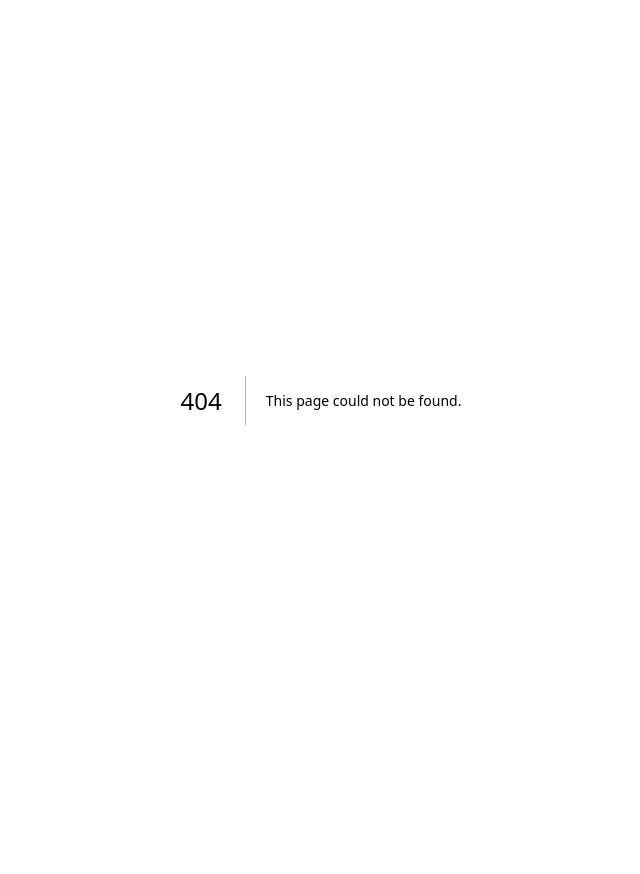
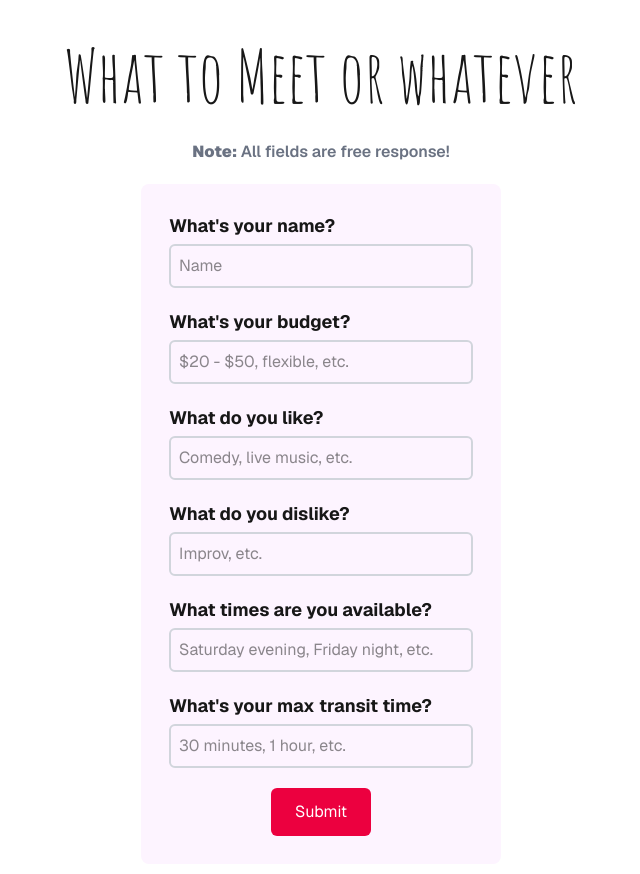
Before and after one commit to Bongs237/diamondhacks, a Next.js app: page /join/1 in a window 1280 px wide. Before the commit this address had no page. Shown: the top 874 px of the page, without its empty margins (319-959 px from the left). Before the commit the page ends 800 px from the top, so only its background shows below. Built offline with nearby package versions, Linux system fonts and the light colour scheme.

Commit message:
Make form. Move main page to join with unique id

```diff
--- /dev/null
+++ b/app/join/[id]/page.tsx
@@ -0,0 +1,157 @@
+"use client";
+
+import { useState } from "react";
+import { Amatic_SC } from "next/font/google";
+import router from "next/router";
+import { useParams } from "next/navigation";
+
+const amatic = Amatic_SC({
+  subsets: ["latin"],
+  weight: ["400", "700"],
+});
+
+const FIELDS = [
+  {
+    key: "name",
+    label: "What's your name?",
+    placeholder: "Name",
+    type: "text" as const,
+    validate: (v: string) => (v.trim().length === 0 ? "Name is required" : ""),
+  },
+  {
+    key: "budget",
+    label: "What's your budget?",
+    placeholder: "$20 - $50, flexible, etc.",
+    type: "text" as const,
+    validate: (v: string) => (v.length === 0 ? "Budget is required" : ""),
+  },
+  {
+    key: "likes",
+    label: "What do you like?",
+    placeholder: "Comedy, live music, etc.",
+    type: "text" as const,
+    validate: (v: string) => (v.length === 0 ? "Likes are required" : ""),
+  },
+  {
+    key: "dislikes",
+    label: "What do you dislike?",
+    placeholder: "Improv, etc.",
+    type: "text" as const,
+    validate: (v: string) => (v.length === 0 ? "Dislikes are required" : ""),
+  },
+  {
+    key: "available_times",
+    label: "What times are you available?",
+    placeholder: "Saturday evening, Friday night, etc.",
+    type: "text" as const,
+    validate: (v: string) => (v.length === 0 ? "Available times are required" : ""),
+  },
+  {
+    key: "max_transit_min",
+    label: "What's your max transit time?",
+    placeholder: "30 minutes, 1 hour, etc.",
+    type: "text" as const,
+    validate: (v: string) => (v.length === 0 ? "Max transit time is required" : ""),
+  },
+];
+
+export default function Join() {
+  const [values, setValues] = useState<Record<string, string>>(
+    Object.fromEntries(FIELDS.map((f) => [f.key, ""]))
+  );
+  const [errors, setErrors] = useState<Record<string, string>>({});
+  const [touched, setTouched] = useState<Record<string, boolean>>({});
+
+  const { id } = useParams();
+
+  const handleChange = (key: string, raw: string) => {
+    let val = raw;
+    setValues((prev) => ({ ...prev, [key]: val }));
+    if (touched[key]) {
+      const field = FIELDS.find((f) => f.key === key)!;
+      setErrors((prev) => ({ ...prev, [key]: field.validate(val) }));
+    }
+  };
+
+  const handleBlur = (key: string) => {
+    setTouched((prev) => ({ ...prev, [key]: true }));
+    const field = FIELDS.find((f) => f.key === key)!;
+    setErrors((prev) => ({ ...prev, [key]: field.validate(values[key]) }));
+  };
+
+  const handleSubmit = async () => {
+    const newTouched: Record<string, boolean> = {};
+    const newErrors: Record<string, string> = {};
+    let hasError = false;
+
+    for (const field of FIELDS) {
+      newTouched[field.key] = true;
+      const msg = field.validate(values[field.key]);
+      newErrors[field.key] = msg;
+      if (msg) hasError = true;
+    }
+
+    setTouched(newTouched);
+    setErrors(newErrors);
+    if (hasError) return;
+
+    // Do the thing
+    const response = await fetch(`/api/whatever/${id}`, {
+      method: "POST",
+      body: JSON.stringify(values),
+    });
+
+    if (!response.ok) {
+      throw new Error("Failed to join event");
+    }
+
+    const data = await response.json();
+    if (data.error) {
+      throw new Error(data.error);
+    }
+  };
+
+  return (
+    <div className="flex flex-col flex-1 items-center font-sans py-10">
+      <h1 className={`${amatic.className} text-7xl font-light pb-7 text-center`}> {/* 7 is my lucky number */}
+        What to Meet or whatever
+      </h1>
+
+      <p className="text-center text-gray-500 pb-5 font-semibold"><strong>Note:</strong> All fields are free response!</p>
+
+      <div className="bg-fuchsia-50 p-7 rounded-lg min-w-[360px]">
+        <div className="flex flex-col gap-5">
+          {FIELDS.map((field) => (
+            <div key={field.key} className="flex flex-col gap-1">
+              <label className="text-lg font-bold">{field.label}</label>
+              <input
+                type={field.type}
+                placeholder={field.placeholder}
+                className={`border-2 rounded-md p-2 outline-none transition-colors duration-300 hover:shadow-sm ${
+                  errors[field.key] && touched[field.key]
+                    ? "border-red-400 focus:border-red-500"
+                    : "border-gray-300 focus:border-blue-400"
+                }`}
+                value={values[field.key]}
+                onChange={(e) => handleChange(field.key, e.target.value)}
+                onBlur={() => handleBlur(field.key)}
+              />
+              {touched[field.key] && errors[field.key] && (
+                <p className="text-red-500 text-sm">{errors[field.key]}</p>
+              )}
+            </div>
+          ))}
+        </div>
+
+        <div className="pt-5 flex justify-center">
+          <button
+            className="bg-rose-600 text-white px-6 py-3 rounded-md hover:bg-rose-800 transition-colors cursor-pointer disabled:opacity-50 disabled:cursor-not-allowed"
+            onClick={handleSubmit}
+          >
+            Submit
+          </button>
+        </div>
+      </div>
+    </div>
+  );
+}
--- a/app/page.tsx
+++ /dev/null
@@ -1,99 +0,0 @@
-"use client";
-
-import { useState } from "react";
-import { Amatic_SC } from "next/font/google";
-
-const amatic = Amatic_SC({
-  subsets: ["latin"],
-  weight: ["400", "700"],
-});
-
-function formatPhoneNumber(value: string): string {
-  const digits = value.replace(/\D/g, "").slice(0, 10);
-  if (digits.length <= 3) return digits;
-  if (digits.length <= 6) return `(${digits.slice(0, 3)}) ${digits.slice(3)}`;
-  return `(${digits.slice(0, 3)}) ${digits.slice(3, 6)}-${digits.slice(6)}`;
-}
-
-function getRawDigits(value: string): string {
-  return value.replace(/\D/g, "");
-}
-
-export default function Home() {
-  const [phoneNumber, setPhoneNumber] = useState("");
-  const [error, setError] = useState("");
-  const [touched, setTouched] = useState(false);
-
-  const digits = getRawDigits(phoneNumber);
-
-  const validate = (value: string): string => {
-    const d = getRawDigits(value);
-    if (d.length === 0) return "Phone number is required";
-    if (d.length < 10) return "Phone number must be 10 digits";
-    if (!/^[2-9]\d{2}[2-9]\d{6}$/.test(d))
-      return "Enter a valid US phone number";
-    return "";
-  };
-
-  const handleChange = (e: React.ChangeEvent<HTMLInputElement>) => {
-    const formatted = formatPhoneNumber(e.target.value);
-    setPhoneNumber(formatted);
-    if (touched) setError(validate(formatted));
-  };
-
-  const handleBlur = () => {
-    setTouched(true);
-    setError(validate(phoneNumber));
-  };
-
-  const handleSubmit = () => {
-    setTouched(true);
-    const msg = validate(phoneNumber);
-    setError(msg);
-    if (msg) return;
-
-    // do something here
-    console.log(digits);
-  };
-
-  return (
-    <div className="flex flex-col flex-1 items-center justify-center font-sans">
-      <h1 className={`${amatic.className} text-7xl font-light pb-5`}>Whatever the app name is</h1>
-
-      <div className="bg-fuchsia-50 p-7 rounded-lg">
-        <h1 className="text-3xl font-bold">
-          To start, enter your phone number below
-        </h1>
-
-        <div className="flex flex-col items-center gap-1 pt-5">
-          <div className="flex flex-row gap-2">
-            <input
-              type="tel"
-              inputMode="numeric"
-              placeholder="(555) 555-5555"
-              className={`border-2 rounded-md p-2 outline-none transition-colors duration-300 hover:shadow-sm ${
-                error && touched
-                  ? "border-red-400 focus:border-red-500"
-                  : "border-gray-300 focus:border-blue-400"
-              }`}
-              value={phoneNumber}
-              onChange={handleChange}
-              onBlur={handleBlur}
-              onKeyDown={(e) => e.key === "Enter" && handleSubmit()}
-            />
-            <button
-              className="bg-rose-600 text-white p-3 rounded-md hover:bg-rose-800 transition-colors cursor-pointer disabled:opacity-50 disabled:cursor-not-allowed"
-              onClick={handleSubmit}
-              disabled={touched && !!error}
-            >
-              Submit
-            </button>
-          </div>
-          {touched && error && (
-            <p className="text-red-500 text-sm mt-1">{error}</p>
-          )}
-        </div>
-      </div>
-    </div>
-  );
-}
```
